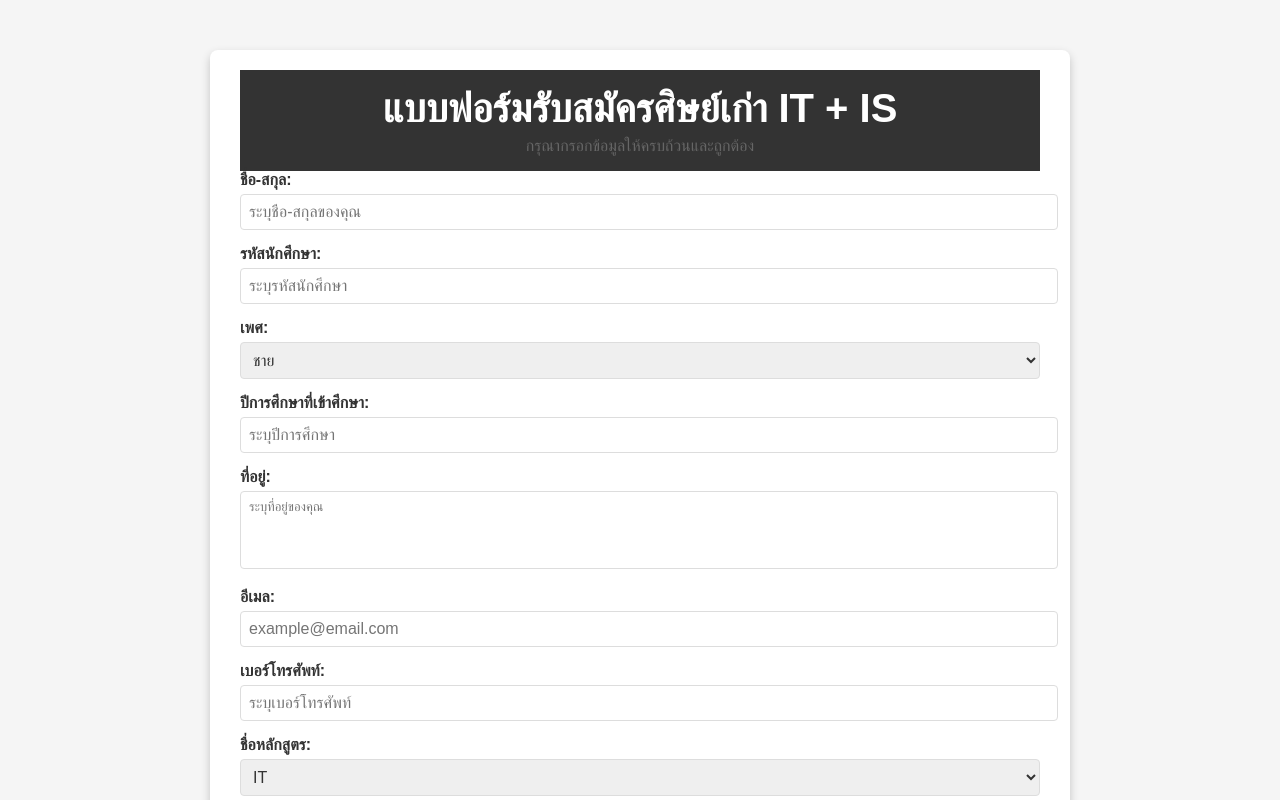
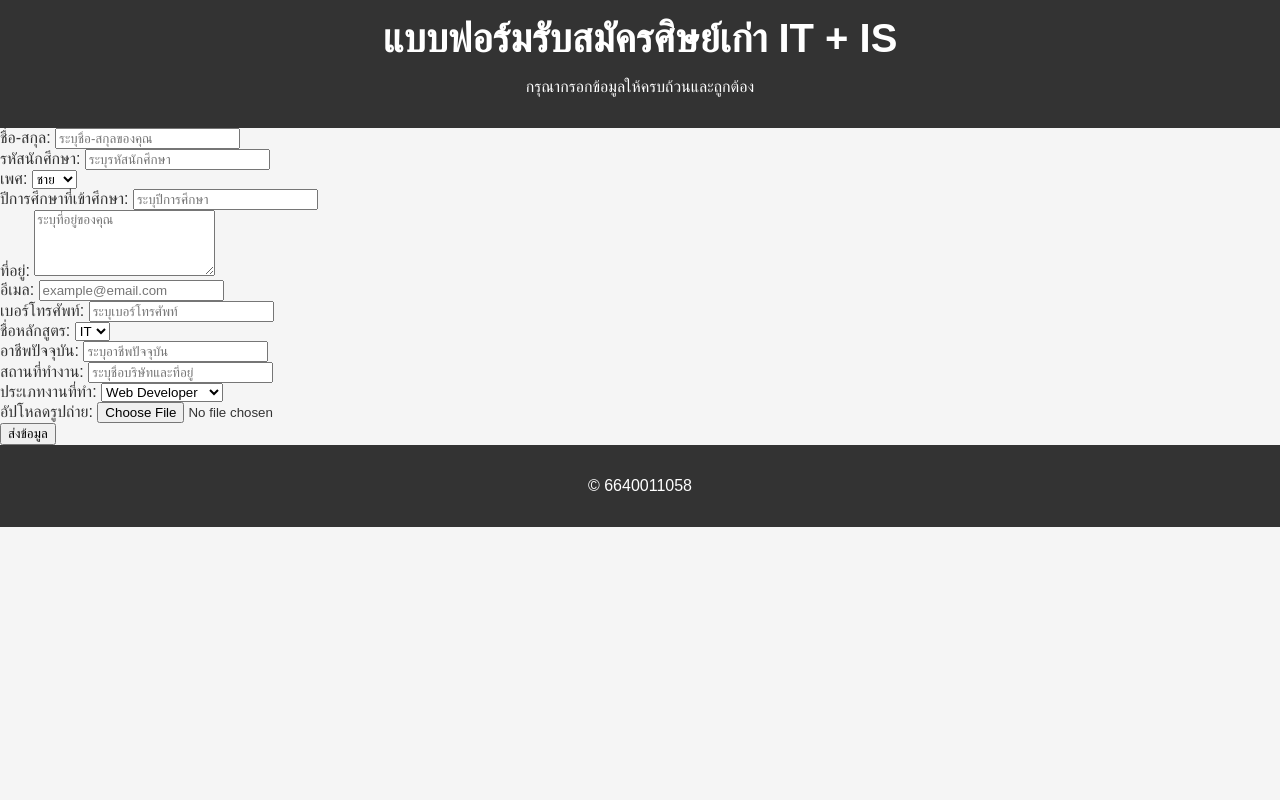
Before and after one commit to BangWis/portfolio, a plain HTML site: page ex2_form.html in a window 1280 px wide. Shown: the top 800 px of the page. Drawn offline with Linux system fonts and the light colour scheme.

Commit message:
Update style.css

```diff
--- a/style.css
+++ b/style.css
@@ -120,61 +120,3 @@ footer {
     text-align: center;
     padding: 1rem;
 }
-
-.container {
-    max-width: 800px;
-    margin: 50px auto;
-    background: #fff;
-    padding: 20px 30px;
-    border-radius: 8px;
-    box-shadow: 0 4px 10px rgba(0, 0, 0, 0.2);
-}
-
-header p {
-    color: #666;
-    font-size: 1em;
-    margin: 5px 0 0;
-}
-
-form .form-group {
-    margin-bottom: 15px;
-}
-
-form label {
-    display: block;
-    font-weight: bold;
-    margin-bottom: 5px;
-    color: #333;
-}
-
-form input, form select, form textarea {
-    width: 100%;
-    padding: 8px;
-    border: 1px solid #ddd;
-    border-radius: 4px;
-    font-size: 1em;
-    color: #333;
-}
-
-form textarea {
-    resize: none;
-}
-
-.form-actions {
-    text-align: center;
-}
-
-form button {
-    background: linear-gradient(45deg, #ff7e5f, #feb47b);
-    color: white;
-    border: none;
-    padding: 10px 20px;
-    font-size: 1em;
-    border-radius: 4px;
-    cursor: pointer;
-    transition: background 0.3s ease;
-}
-
-form button:hover {
-    background: linear-gradient(45deg, #feb47b, #ff7e5f);
-}
```
